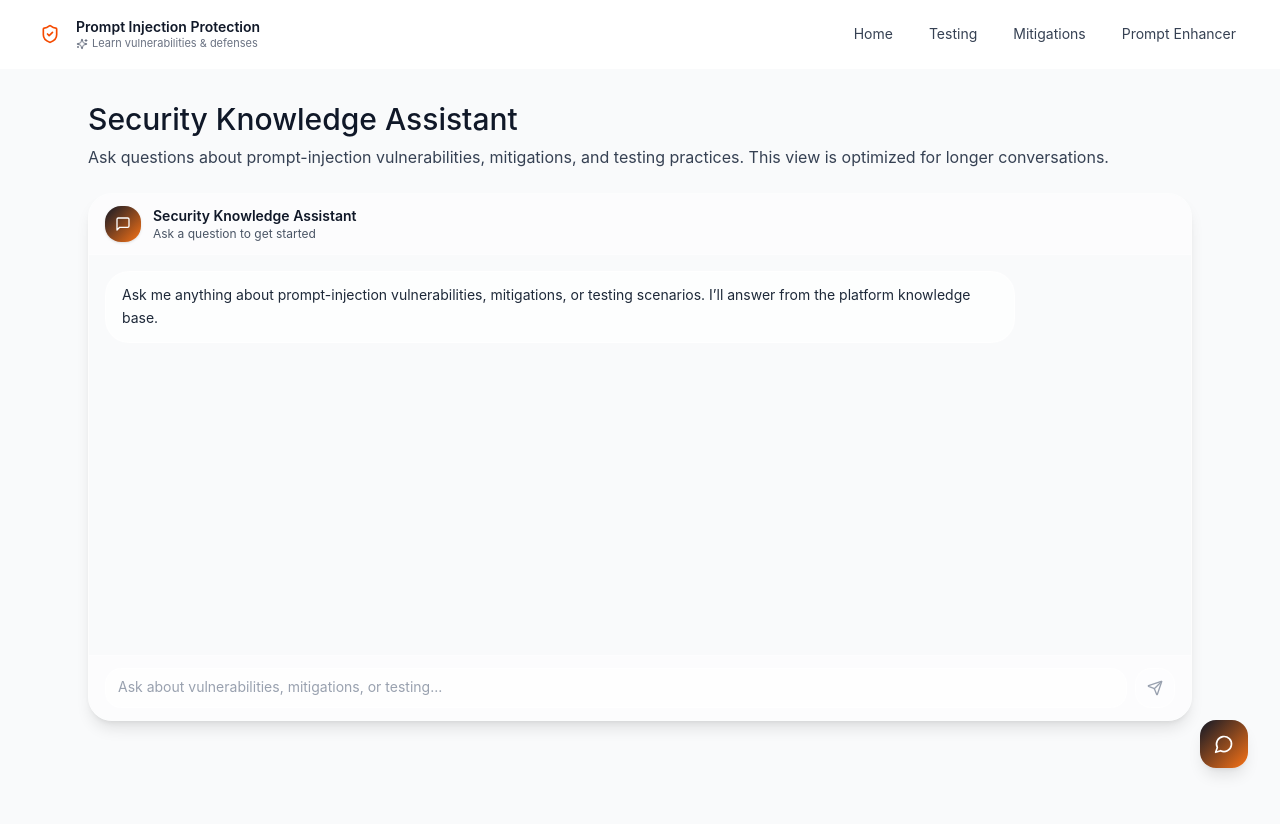
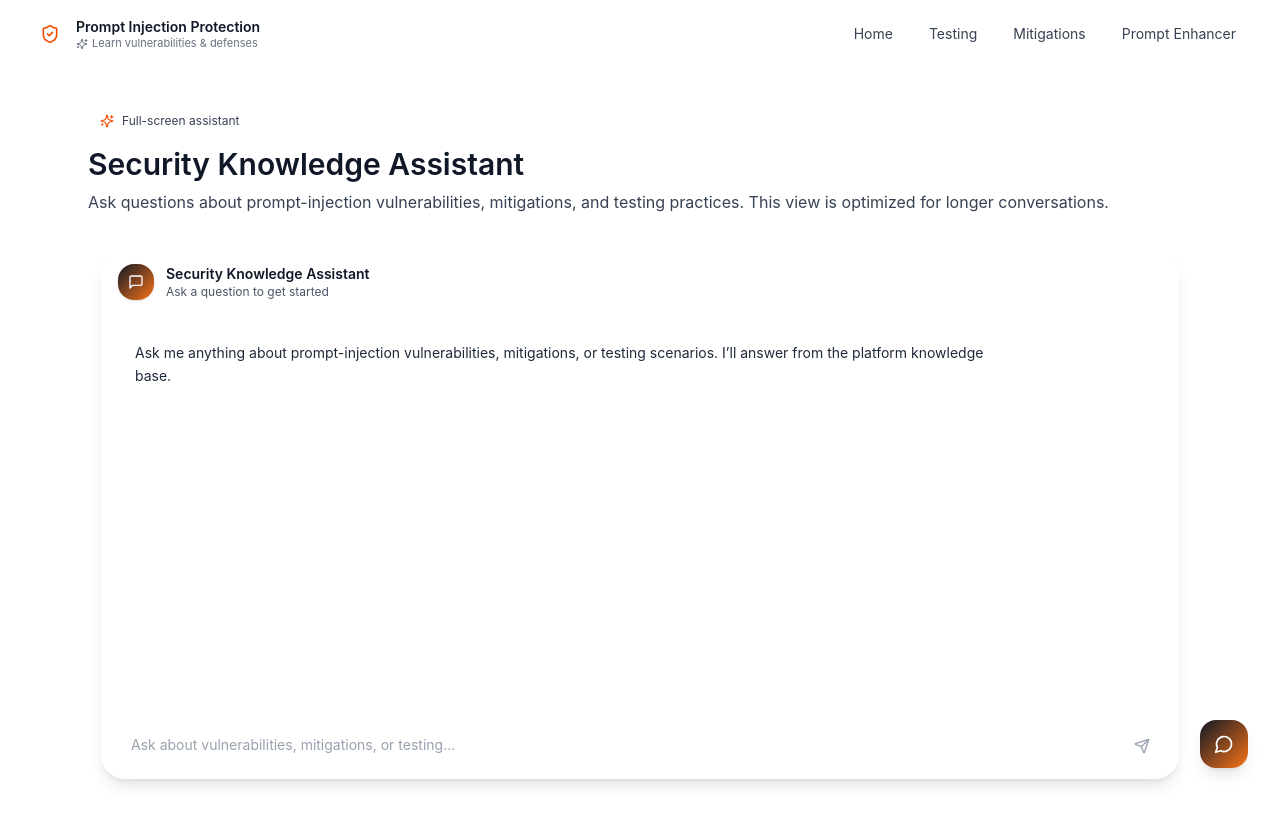
Before and after one commit to DavidThomas01/comp0016_avanade_prompt_injection, a React (Vite) app in the folder frontend/: page /security-knowledge-assistant in a window 1280 px wide. Shown: the top 824 px of the page. Built offline with nearby package versions, Linux system fonts and the light colour scheme.

Commit message:
feat: enhance SecurityKnowledgeAssistantPage UI with improved layout and full-screen assistant feature

```diff
--- a/frontend/src/app/pages/SecurityKnowledgeAssistantPage.tsx
+++ b/frontend/src/app/pages/SecurityKnowledgeAssistantPage.tsx
@@ -1,18 +1,27 @@
 import { ChatPanel } from '../assistant/ChatPanel';
+import { Sparkles } from 'lucide-react';
 
 export function SecurityKnowledgeAssistantPage() {
   return (
-    <div className="min-h-screen bg-gray-50">
-      <div className="max-w-6xl mx-auto px-6 py-8">
+    <div className="min-h-[calc(100vh-64px)]">
+      <div className="max-w-6xl mx-auto px-4 sm:px-6 py-10">
         <div className="mb-6">
-          <h1 className="text-3xl mb-2">Security Knowledge Assistant</h1>
-          <p className="text-gray-700">
-            Ask questions about prompt-injection vulnerabilities, mitigations, and
-            testing practices. This view is optimized for longer conversations.
+          <div className="inline-flex items-center gap-2 px-3 py-1 rounded-full glass text-xs text-gray-700">
+            <Sparkles className="h-3.5 w-3.5 text-orange-600" />
+            Full-screen assistant
+          </div>
+          <h1 className="mt-3 text-3xl font-semibold">
+            <span className="gradient-text">Security Knowledge Assistant</span>
+          </h1>
+          <p className="text-gray-700 mt-2">
+            Ask questions about prompt-injection vulnerabilities, mitigations, and testing practices. This view is
+            optimized for longer conversations.
           </p>
         </div>
 
-        <ChatPanel variant="full" />
+        <div className="glass-strong rounded-3xl border border-white/60 p-2 sm:p-3">
+          <ChatPanel variant="full" />
+        </div>
       </div>
     </div>
   );
```
